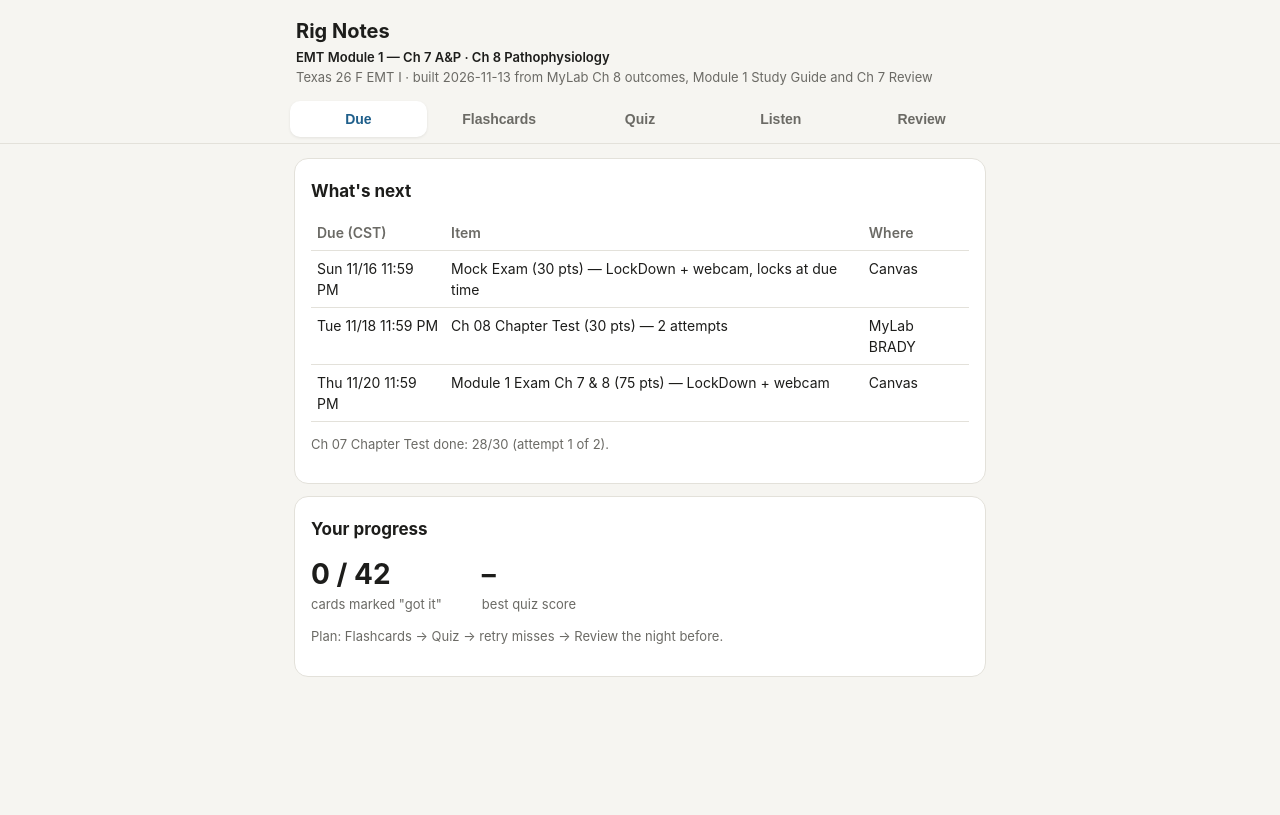
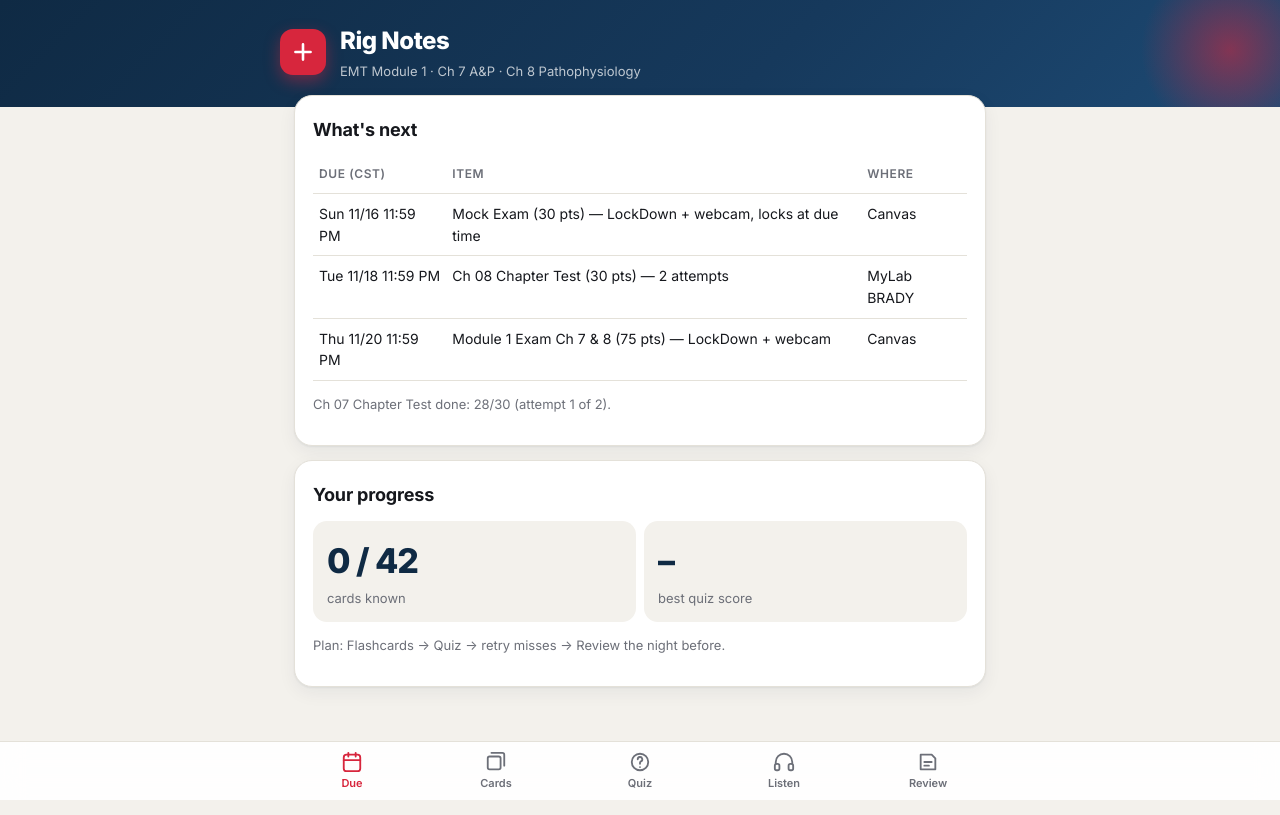
Before and after one commit to choij1104/rig-notes, a plain HTML site: page index.html in a window 1280 px wide. Drawn offline with Linux system fonts and the light colour scheme.

Commit message:
Redesign: Rig Notes theme, bottom tab bar
Co-Authored-By: Claude Opus 5.5 <noreply@anthropic.com>
Claude-Session: https://claude.ai/code/session_01SeyfjXtVgeo3WqYgYtBg48

```diff
--- a/index.html
+++ b/index.html
@@ -4,59 +4,63 @@
 <meta charset="utf-8">
 <meta name="viewport" content="width=device-width, initial-scale=1">
 <title>Rig Notes — EMT Module 1</title>
+<link rel="preconnect" href="https://fonts.googleapis.com"><link href="https://fonts.googleapis.com/css2?family=Inter:wght@400;500;600;700;800&display=swap" rel="stylesheet">
 <style>
-:root{--bg:#f6f5f1;--card:#fff;--ink:#1d1d1b;--mute:#6b6a65;--line:#e3e1da;--acc:#1f5f8b;--ok:#2e7d4f;--bad:#b3392f;--okbg:#e5f4e4;--badbg:#fbebeb}
-@media (prefers-color-scheme:dark){:root{--bg:#161615;--card:#22221f;--ink:#efede7;--mute:#a19f98;--line:#3a3935;--acc:#7db4dc;--ok:#7ccf98;--bad:#f08a80;--okbg:#1f3424;--badbg:#3a2220}}
-*{box-sizing:border-box}
-body{margin:0;background:var(--bg);color:var(--ink);font:16px/1.5 -apple-system,BlinkMacSystemFont,"Segoe UI",Roboto,sans-serif}
-header{padding:16px 16px 8px;max-width:720px;margin:0 auto}
-h1{font-size:20px;margin:0 0 2px}
+:root{--bg:#f3f1ec;--card:#ffffff;--ink:#16181d;--mute:#6c6f78;--line:#e4e1d9;--acc:#d7263d;--acc2:#0f2a44;--soft:#fdecee;--ok:#1f8a5b;--bad:#d7263d;--okbg:#e4f5ec;--badbg:#fdecee;--shadow:0 1px 2px rgba(15,42,68,.06),0 6px 18px rgba(15,42,68,.06)}
+@media (prefers-color-scheme:dark){:root{--bg:#0d1117;--card:#161b23;--ink:#eef0f4;--mute:#9aa1ad;--line:#262d38;--acc:#ff4d5e;--acc2:#9cc3ec;--soft:#2a1519;--ok:#4fd197;--bad:#ff6b78;--okbg:#12291f;--badbg:#2e161a;--shadow:none}}
+*{box-sizing:border-box;-webkit-tap-highlight-color:transparent}
+body{margin:0;background:var(--bg);color:var(--ink);font:16px/1.55 Inter,-apple-system,BlinkMacSystemFont,"Segoe UI",Roboto,sans-serif;padding-bottom:84px}
+header{background:linear-gradient(135deg,#0f2a44 0%,#16395c 60%,#1d4a74 100%);color:#fff;padding:22px 18px 26px;position:relative;overflow:hidden}
+header:after{content:"";position:absolute;right:-40px;top:-40px;width:180px;height:180px;border-radius:50%;background:radial-gradient(circle,rgba(215,38,61,.55),rgba(215,38,61,0) 70%)}
+.hd{max-width:720px;margin:0 auto;display:flex;align-items:center;gap:14px;position:relative;z-index:1}
+.logo{width:46px;height:46px;border-radius:13px;background:#d7263d;display:grid;place-items:center;box-shadow:0 6px 16px rgba(215,38,61,.45);flex:none}
+.logo svg{width:26px;height:26px}
+h1{font-size:24px;margin:0;letter-spacing:-.02em;font-weight:800}
+header .sub{color:rgba(255,255,255,.72);font-size:13px;margin-top:2px}
 .sub{color:var(--mute);font-size:13px}
-nav{position:sticky;top:0;z-index:5;background:var(--bg);border-bottom:1px solid var(--line)}
-nav .in{max-width:720px;margin:0 auto;display:flex;gap:4px;padding:6px 10px;overflow-x:auto}
-nav button{flex:1;min-width:76px;border:0;background:transparent;color:var(--mute);padding:10px 8px;border-radius:10px;font-size:14px;font-weight:600;cursor:pointer}
-nav button.on{background:var(--card);color:var(--acc);box-shadow:0 1px 3px rgba(0,0,0,.08)}
-main{max-width:720px;margin:0 auto;padding:14px 14px 60px}
-.card{background:var(--card);border:1px solid var(--line);border-radius:14px;padding:16px;margin-bottom:12px}
+nav{position:fixed;left:0;right:0;bottom:0;z-index:10;background:color-mix(in srgb,var(--card) 92%,transparent);backdrop-filter:blur(12px);-webkit-backdrop-filter:blur(12px);border-top:1px solid var(--line);padding-bottom:env(safe-area-inset-bottom)}
+nav .in{max-width:720px;margin:0 auto;display:flex}
+nav button{flex:1;border:0;background:transparent;color:var(--mute);padding:9px 2px 10px;font:600 11px Inter,sans-serif;cursor:pointer;display:flex;flex-direction:column;align-items:center;gap:3px}
+nav button svg{width:22px;height:22px;stroke:currentColor;fill:none;stroke-width:2;stroke-linecap:round;stroke-linejoin:round}
+nav button.on{color:var(--acc)}
+main{max-width:720px;margin:-12px auto 0;padding:0 14px 30px;position:relative;z-index:2}
+.card{background:var(--card);border:1px solid var(--line);border-radius:18px;padding:18px;margin-bottom:14px;box-shadow:var(--shadow)}
 .row{display:flex;gap:8px;align-items:center;flex-wrap:wrap}
-.btn{border:1px solid var(--line);background:var(--card);color:var(--ink);padding:10px 14px;border-radius:10px;font-size:15px;cursor:pointer}
-.btn.pri{background:var(--acc);border-color:var(--acc);color:#fff}
+.btn{border:1px solid var(--line);background:var(--card);color:var(--ink);padding:13px 16px;border-radius:14px;font:600 15px Inter,sans-serif;cursor:pointer;transition:transform .08s}
+.btn:active{transform:scale(.97)}
+.btn.pri{background:var(--acc);border-color:var(--acc);color:#fff;box-shadow:0 6px 14px rgba(215,38,61,.25)}
 .btn:disabled{opacity:.4}
-.pill{font-size:12px;color:var(--mute);border:1px solid var(--line);border-radius:999px;padding:2px 9px}
-.flash{min-height:220px;display:flex;flex-direction:column;justify-content:center;text-align:center;cursor:pointer;user-select:none}
-.flash .q{font-size:19px;font-weight:600}
-.flash .a{font-size:17px;margin-top:14px;color:var(--acc)}
-.flash .hint{font-size:12px;color:var(--mute);margin-top:16px}
-.opt{display:block;width:100%;text-align:left;border:1px solid var(--line);background:var(--card);color:var(--ink);padding:12px 14px;border-radius:10px;margin:8px 0;font-size:15px;cursor:pointer}
+.pill{font-size:12px;font-weight:600;color:var(--acc2);background:color-mix(in srgb,var(--acc2) 10%,transparent);border-radius:999px;padding:4px 10px}
+.flash{min-height:260px;display:flex;flex-direction:column;justify-content:center;text-align:center;cursor:pointer;user-select:none;border-top:5px solid var(--acc)}
+.flash .q{font-size:21px;font-weight:700;letter-spacing:-.01em}
+.flash .a{font-size:18px;margin-top:16px;color:var(--acc2);font-weight:500;padding:14px;border-radius:12px;background:color-mix(in srgb,var(--acc2) 7%,transparent)}
+.flash .hint{font-size:12px;color:var(--mute);margin-top:18px;text-transform:uppercase;letter-spacing:.08em}
+.opt{display:block;width:100%;text-align:left;border:1.5px solid var(--line);background:var(--card);color:var(--ink);padding:14px 16px;border-radius:14px;margin:9px 0;font:500 15px Inter,sans-serif;cursor:pointer}
 .opt.ok{background:var(--okbg);border-color:var(--ok)}
 .opt.bad{background:var(--badbg);border-color:var(--bad)}
-.why{margin-top:8px;padding:10px 12px;border-radius:10px;background:var(--bg);font-size:14px}
-.bar{height:6px;background:var(--line);border-radius:6px;overflow:hidden;margin:8px 0 14px}
-.bar i{display:block;height:100%;background:var(--acc)}
-h2{font-size:17px;margin:4px 0 10px}
-h3{font-size:15px;margin:14px 0 6px;color:var(--acc)}
+.why{margin-top:10px;padding:12px 14px;border-radius:12px;background:var(--bg);font-size:14px}
+.bar{height:8px;background:var(--line);border-radius:8px;overflow:hidden;margin:10px 0 14px}
+.bar i{display:block;height:100%;background:linear-gradient(90deg,#d7263d,#ff7a59);border-radius:8px;transition:width .3s}
+h2{font-size:18px;margin:2px 0 12px;letter-spacing:-.01em}
+h3{font-size:12px;margin:18px 0 8px;color:var(--acc);text-transform:uppercase;letter-spacing:.08em}
 ul{padding-left:20px;margin:6px 0}
-li{margin:4px 0}
+li{margin:6px 0}
 table{width:100%;border-collapse:collapse;font-size:14px}
-td,th{border-bottom:1px solid var(--line);padding:7px 6px;text-align:left;vertical-align:top}
-th{color:var(--mute);font-weight:600}
+td,th{border-bottom:1px solid var(--line);padding:9px 6px;text-align:left;vertical-align:top}
+th{color:var(--mute);font-weight:600;font-size:12px;text-transform:uppercase;letter-spacing:.05em}
 .hide{display:none}
-.big{font-size:28px;font-weight:700}
-select{font-size:15px;padding:8px;border-radius:8px;border:1px solid var(--line);background:var(--card);color:var(--ink)}
+.big{font-size:34px;font-weight:800;letter-spacing:-.03em;color:var(--acc2)}
+select{font:500 15px Inter,sans-serif;padding:11px 12px;border-radius:12px;border:1px solid var(--line);background:var(--card);color:var(--ink)}
+audio{width:100%;margin:2px 0 4px}
+.stat{flex:1;min-width:130px;background:var(--bg);border-radius:14px;padding:14px}
 </style>
 </head>
 <body>
-<header>
-<h1>Rig Notes</h1><div class="sub" style="font-weight:600;color:var(--ink)">EMT Module 1 — Ch 7 A&amp;P · Ch 8 Pathophysiology</div>
-<div class="sub">Texas 26 F EMT I · built 2026-11-13 from MyLab Ch 8 outcomes, Module 1 Study Guide and Ch 7 Review</div>
-</header>
-<nav><div class="in">
-<button data-t="due" class="on">Due</button>
-<button data-t="cards">Flashcards</button>
-<button data-t="quiz">Quiz</button>
-<button data-t="listen">Listen</button>
-<button data-t="review">Review</button>
-</div></nav>
+<header><div class="hd">
+<div class="logo"><svg viewBox="0 0 24 24" fill="none" stroke="#fff" stroke-width="2.4" stroke-linecap="round"><path d="M12 5v14M5 12h14"/></svg></div>
+<div><h1>Rig Notes</h1><div class="sub">EMT Module 1 · Ch 7 A&amp;P · Ch 8 Pathophysiology</div></div>
+</div></header>
+<nav><div class="in"><button data-t="due" class="on"><svg viewBox="0 0 24 24"><path d="M8 2v4M16 2v4M3 10h18"/><rect x="3" y="4" width="18" height="18" rx="3"/></svg>Due</button><button data-t="cards"><svg viewBox="0 0 24 24"><rect x="3" y="6" width="14" height="14" rx="2"/><path d="M7 2h12a2 2 0 0 1 2 2v12"/></svg>Cards</button><button data-t="quiz"><svg viewBox="0 0 24 24"><circle cx="12" cy="12" r="9"/><path d="M9.5 9a2.5 2.5 0 1 1 3.5 2.3c-.6.3-1 .9-1 1.6V14M12 17.5v.01"/></svg>Quiz</button><button data-t="listen"><svg viewBox="0 0 24 24"><path d="M3 14v-2a9 9 0 0 1 18 0v2"/><rect x="2" y="14" width="5" height="7" rx="2"/><rect x="17" y="14" width="5" height="7" rx="2"/></svg>Listen</button><button data-t="review"><svg viewBox="0 0 24 24"><path d="M4 4h12l4 4v12H4z"/><path d="M8 12h8M8 16h5"/></svg>Review</button></div></nav>
 <main>
 
 <section id="due">
@@ -72,8 +76,7 @@ select{font-size:15px;padding:8px;border-radius:8px;border:1px solid var(--line)
 </div>
 <div class="card">
 <h2>Your progress</h2>
-<div class="row"><div><div class="big" id="pCards">0</div><div class="sub">cards marked "got it"</div></div>
-<div style="width:24px"></div><div><div class="big" id="pQuiz">–</div><div class="sub">best quiz score</div></div></div>
+<div class="row"><div class="stat"><div class="big" id="pCards">0</div><div class="sub">cards known</div></div><div class="stat"><div class="big" id="pQuiz">–</div><div class="sub">best quiz score</div></div></div>
 <p class="sub">Plan: Flashcards → Quiz → retry misses → Review the night before.</p>
 </div>
 </section>
```
